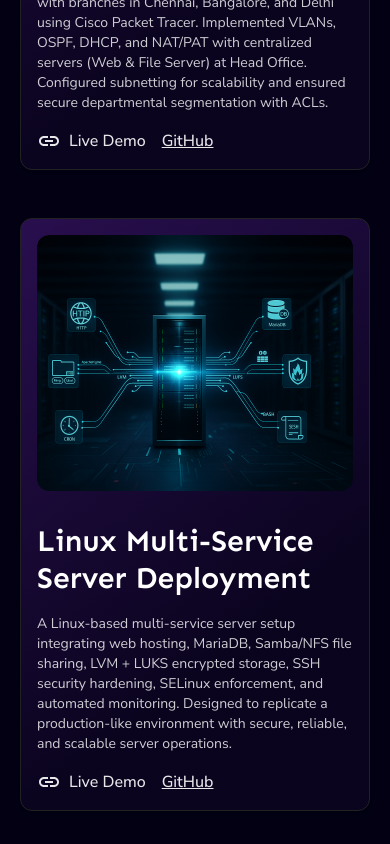
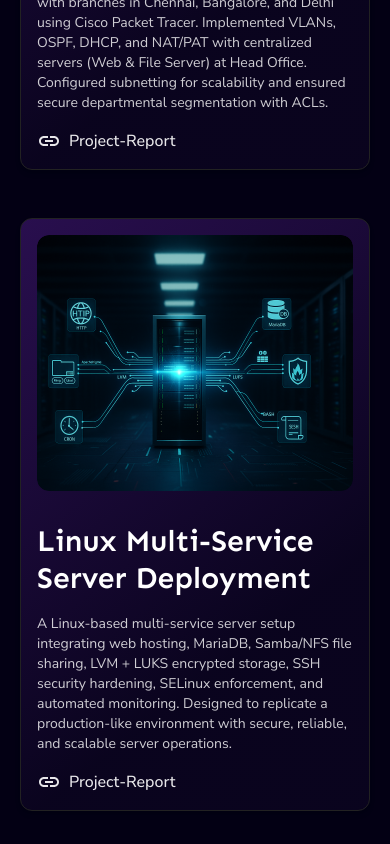
Before and after one commit to jaiadithiya11/Jai-portfolio, a React (Vite) app: page / in a window 390 px wide. Shown: the part 1140-1984 px from the top of the page. Built offline with nearby package versions, Linux system fonts and the light colour scheme.

Commit message:
mobile allignment

```diff
--- a/src/components/ProjectItem.jsx
+++ b/src/components/ProjectItem.jsx
@@ -45,7 +45,7 @@ export default function ProjectItem({
             >
               <MdInsertLink className="text-2xl" />
               <span className="hidden sm:inline">{linkLinkText}</span>
-              <span className="sm:hidden">Live Demo</span>
+              <span className="sm:hidden">Project-Report</span>
             </a>
 
             <a
@@ -55,7 +55,7 @@ export default function ProjectItem({
               className="text-base font-medium underline hover:text-primary transition"
             >
               <span className="hidden sm:inline">{githubText}</span>
-              <span className="sm:hidden">GitHub</span>
+              <span className="sm:hidden"></span>
             </a>
           </div>
         </div>
```
